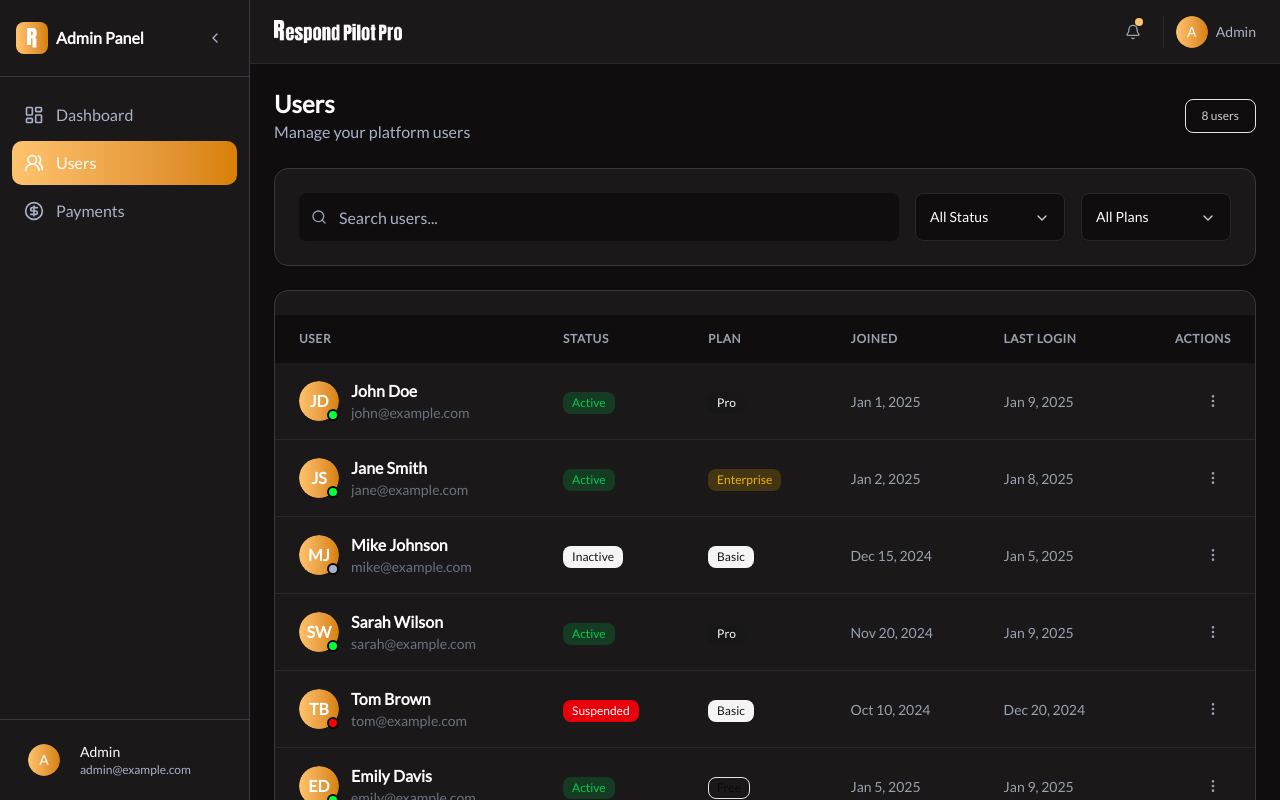
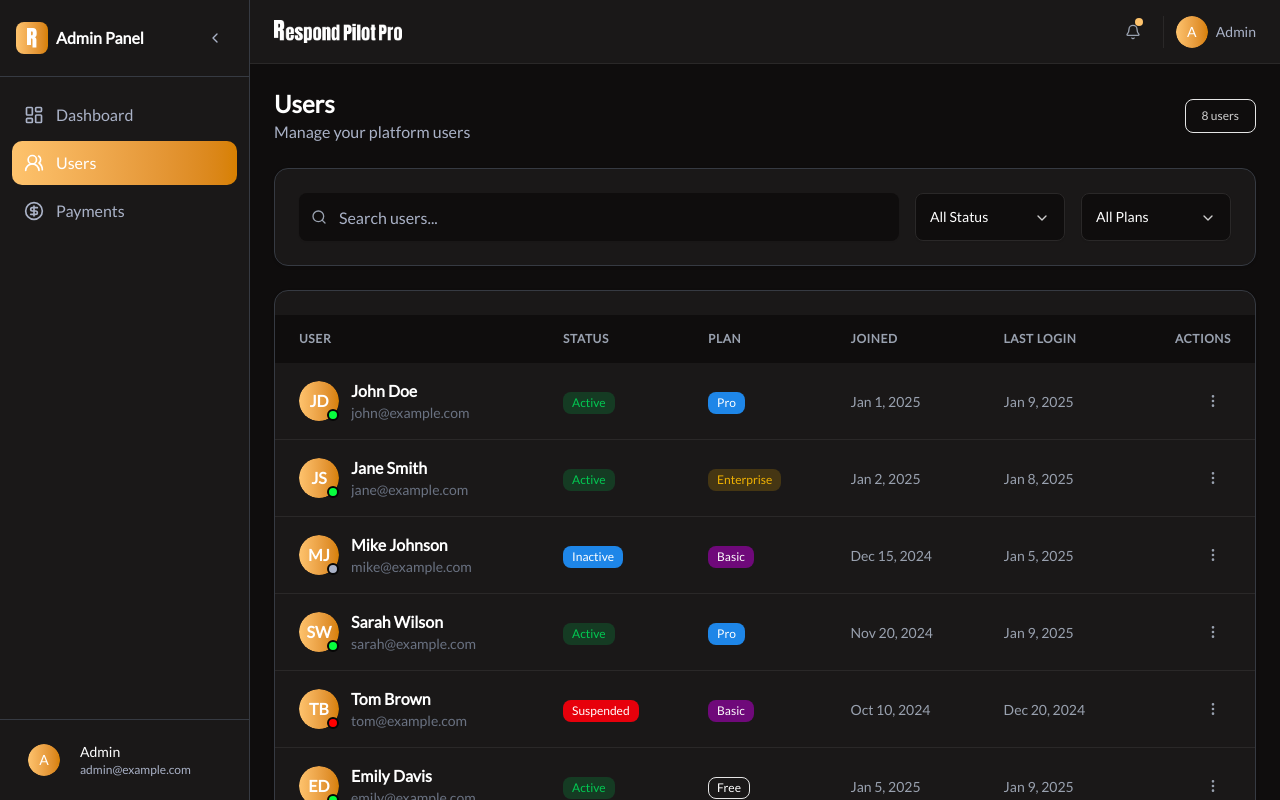
Before and after one commit to softmindsol/respond-pilot-pro-admin, a React (Vite) app: page /users in a window 1280 px wide. Built offline with nearby package versions, Linux system fonts and the light colour scheme; no server answers; sample sign-in values are in the browser's storage.

Commit message:
style: update color schemes for plan badges and adjust badge variant styles for improved visual consistency

```diff
--- a/src/components/UsersComponents/usersTable.jsx
+++ b/src/components/UsersComponents/usersTable.jsx
@@ -29,8 +29,8 @@ const statusColors = {
 
 const planColors = {
   Free: "outline",
-  Basic: "secondary",
-  Pro: "default",
+  Basic: "default",
+  Pro: "secondary",
   Enterprise: "warning",
 };
 
--- a/src/components/ui/badge.jsx
+++ b/src/components/ui/badge.jsx
@@ -9,24 +9,22 @@ const badgeVariants = cva(
     variants: {
       variant: {
         default:
-          "border-transparent bg-primary text-primary-foreground [a&]:hover:bg-primary/90",
+          "border-transparent bg-[#6f097a] text-primary-foreground [a&]:hover:bg-primary/90",
         secondary:
-          "border-transparent bg-secondary text-secondary-foreground [a&]:hover:bg-secondary/90",
+          "border-transparent bg-[#1e86e8] text-white [a&]:hover:bg-secondary/90",
         destructive:
           "border-transparent bg-destructive text-white [a&]:hover:bg-destructive/90 focus-visible:ring-destructive/20 dark:focus-visible:ring-destructive/40 dark:bg-destructive/60",
         outline:
-          "text-foreground [a&]:hover:bg-accent [a&]:hover:text-accent-foreground",
-        success:
-          "border-transparent bg-green-500/20 text-green-500",
-        warning:
-          "border-transparent bg-yellow-500/20 text-yellow-500",
+          "text-white [a&]:hover:bg-accent [a&]:hover:text-accent-foreground",
+        success: "border-transparent bg-green-500/20 text-green-500",
+        warning: "border-transparent bg-yellow-500/20 text-yellow-500",
       },
     },
     defaultVariants: {
       variant: "default",
     },
   }
-)
+);
 
 function Badge({ className, variant, asChild = false, ...props }) {
   const Comp = asChild ? Slot : "span"
```
